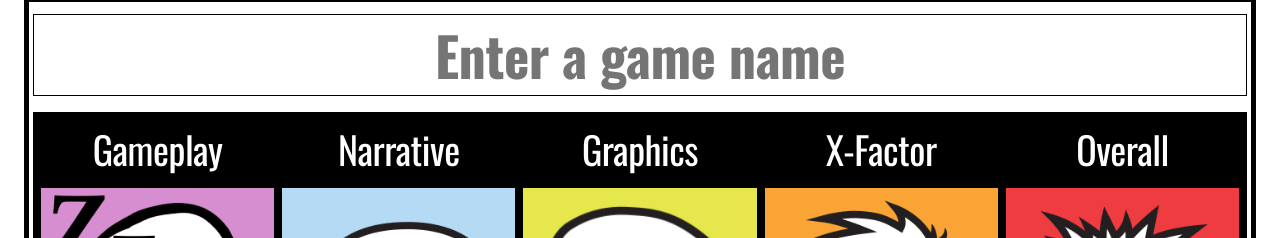
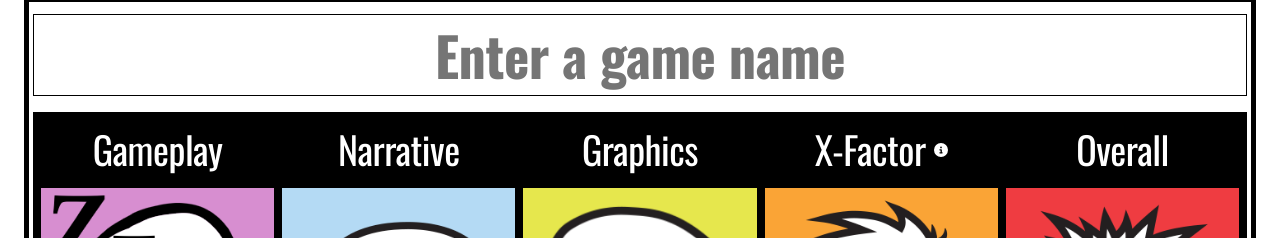
Before and after one commit to im-sticky/GameRater, a Next.js app: page / in a window 1280 px wide. Shown: the part 236-474 px from the top of the page. Built offline with nearby package versions, Linux system fonts and the light colour scheme.

Commit message:
added info hover

```diff
--- a/components/Rating/index.js
+++ b/components/Rating/index.js
@@ -1,16 +1,18 @@
 import React, {useEffect, useState} from 'react';
 import {clamp} from 'helpers';
+import clsx from 'clsx';
+import {FontAwesomeIcon} from '@fortawesome/react-fontawesome';
+import {faCircleInfo, faCircleArrowDown, faCircleArrowUp} from '@fortawesome/free-solid-svg-icons';
+import {Button} from 'components/Button';
 import styles from './index.module.scss';
-import {Button} from 'components/Button';
-import {FontAwesomeIcon} from '@fortawesome/react-fontawesome';
-import {faCircleArrowDown, faCircleArrowUp} from '@fortawesome/free-solid-svg-icons';
 
 const min = 1;
 const max = 5;
 const step = 0.5;
 
-export const Rating = ({column, rating, readonly}) => {
+export const Rating = ({column, rating, info, readonly}) => {
   const [internalRating, setInternalRating] = useState(rating);
+  const [infoVisible, setInfoVisible] = useState(false);
   const [image, setImage] = useState(rating);
 
   useEffect(() => {
@@ -27,7 +29,21 @@ export const Rating = ({column, rating, readonly}) => {
 
   return (
     <div className={styles.column}>
-      <span className={styles.name}>{column}</span>
+      <div
+        className={styles.nameContainer}
+        onMouseEnter={() => setInfoVisible(true)}
+        onMouseLeave={() => setInfoVisible(false)}
+      >
+        <h2 className={styles.name}>
+          {column}
+          {!readonly && info ? <FontAwesomeIcon icon={faCircleInfo} className={styles.infoIcon} /> : null}
+        </h2>
+        {!readonly && info ? (
+          <div className={clsx(styles.infoPanel, {[styles.hidden]: !infoVisible})}>
+            <p>{info}</p>
+          </div>
+        ) : null}
+      </div>
       <img src={`/ratings/${image}.png`} className={styles.image} role="presentation" alt="" />
       <div className={styles.spinnerContainer}>
         {readonly ? (
--- a/components/Rating/index.module.scss
+++ b/components/Rating/index.module.scss
@@ -23,22 +23,6 @@
 
     &:last-child {
       padding-right: 0.5rem;
-    }
-  }
-
-  .name {
-    font-family: 'Oswald', sans-serif;
-    font-size: 1.625rem;
-    font-weight: 400;
-    margin: 0.75rem 0 1rem;
-    letter-spacing: -0.5px;
-
-    @media (min-width: #{$bp-xs + 1}) and (max-width: #{$bp-s}) {
-      font-size: 2rem;
-    }
-
-    @media (min-width: #{$bp-s + 1}) {
-      font-size: 2.375rem;
     }
   }
 
@@ -90,4 +74,49 @@
   .image {
     width: 100%;
   }
+
+  .nameContainer {
+    position: relative;
+  }
+
+  .name {
+    font-family: 'Oswald', sans-serif;
+    font-size: 1.625rem;
+    font-weight: 400;
+    margin: 0.75rem 0 1rem;
+    letter-spacing: -0.5px;
+    display: flex;
+    align-items: center;
+
+    @media (min-width: #{$bp-xs + 1}) and (max-width: #{$bp-s}) {
+      font-size: 2rem;
+    }
+
+    @media (min-width: #{$bp-s + 1}) {
+      font-size: 2.375rem;
+    }
+  }
+
+  .infoIcon {
+    font-size: 0.875rem;
+    margin-left: 0.5rem;
+  }
+
+  .infoPanel {
+    position: absolute;
+    top: calc(100% - 1rem);
+    left: 50%;
+    transform: translateX(-50%);
+    width: 200px;
+    padding: 0.5rem;
+    border: 1px solid $color-primary;
+    box-shadow: 0 0 2px 4px rgba($color: #000000, $alpha: 0.1);
+    background-color: #fff;
+    font-size: 0.875rem;
+    color: #000;
+
+    &.hidden {
+      display: none;
+    }
+  }
 }
--- a/pages/index.js
+++ b/pages/index.js
@@ -79,7 +79,12 @@ export default function Home() {
               <Rating column={'Gameplay'} rating={1} readonly={downloadingImage} />
               <Rating column={'Narrative'} rating={2} readonly={downloadingImage} />
               <Rating column={'Graphics'} rating={3} readonly={downloadingImage} />
-              <Rating column={'X-Factor'} rating={4} readonly={downloadingImage} />
+              <Rating
+                column={'X-Factor'}
+                rating={4}
+                info="Uniqueness, cool concepts, or anything that does not fit in the other catagories."
+                readonly={downloadingImage}
+              />
               <Rating column={'Overall'} rating={5} readonly={downloadingImage} />
             </div>
           </div>
```
